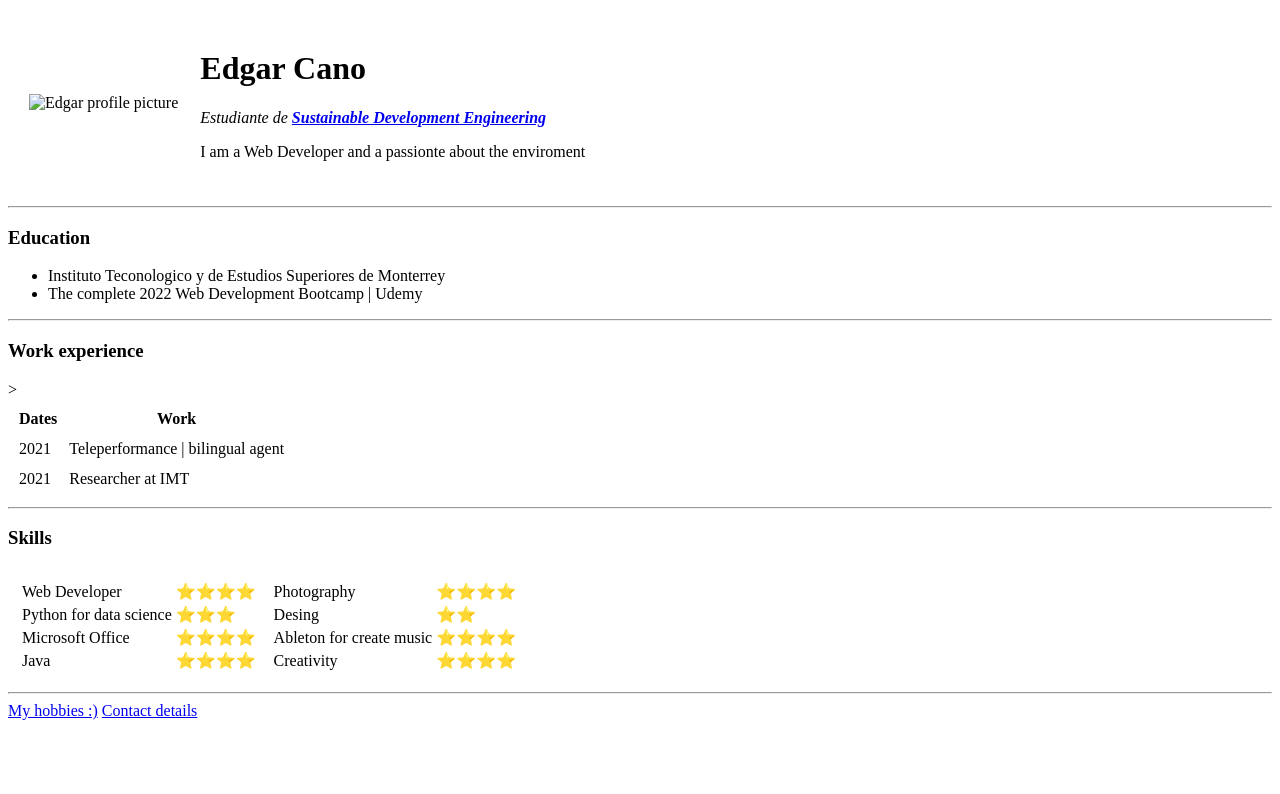
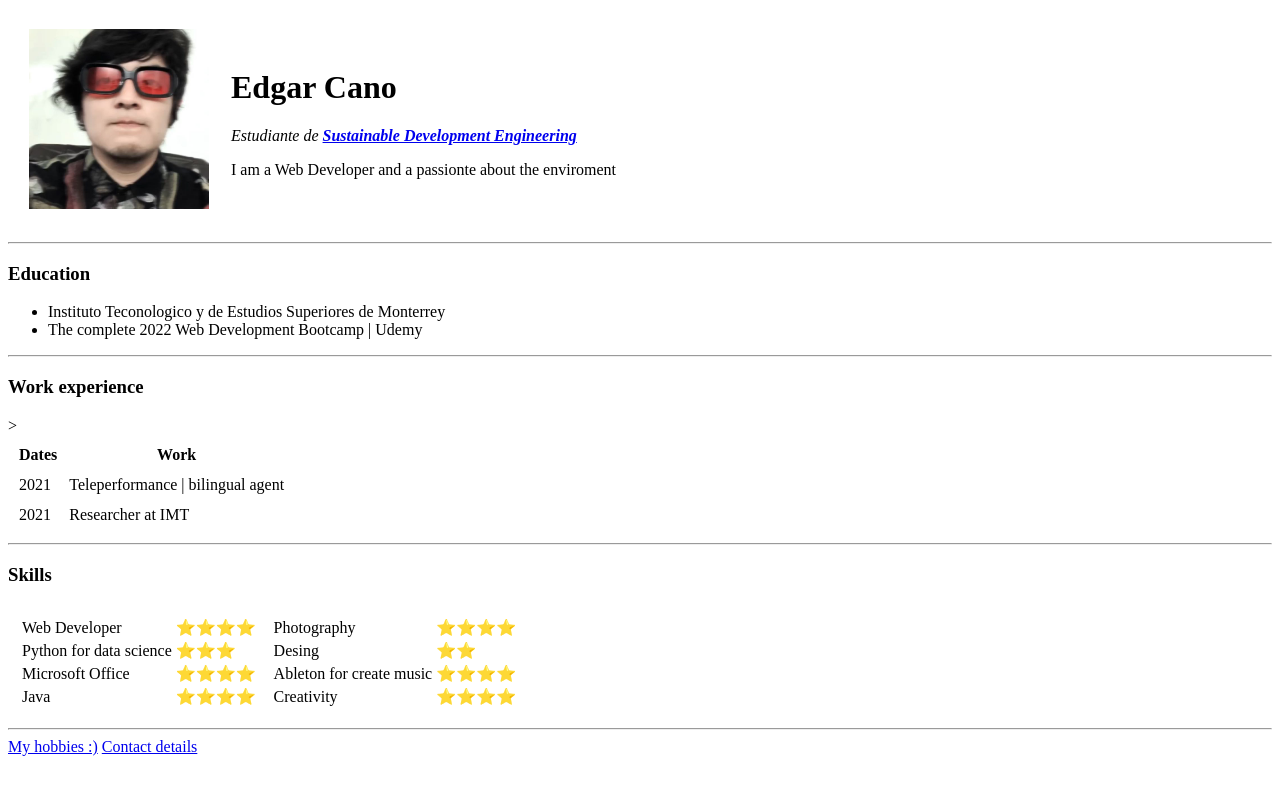
Before and after one commit to EdgarCano97/cv, a plain HTML site: page index.html in a window 1280 px wide. Drawn offline with Linux system fonts and the light colour scheme.

Commit message:
Update index.html

```diff
--- a/index.html
+++ b/index.html
@@ -11,7 +11,7 @@
 <body>
     <table cellspacing="20">
         <tr>
-            <td> <img src="edgar.png" alt="Edgar profile picture" width="180" height="180"> </td>
+            <td> <img src="edgar.jpg" alt="Edgar profile picture" width="180" height="180"> </td>
             <td>
                 <h1>Edgar Cano</h1>
                 <p><em>Estudiante de <strong> <a href="https://twitter.com/edcanoc">Sustainable Development
```
